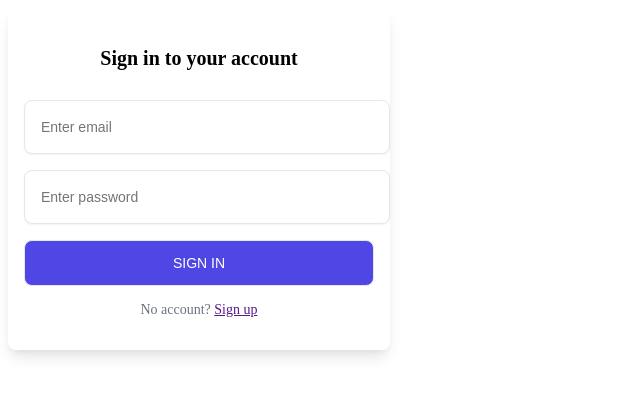
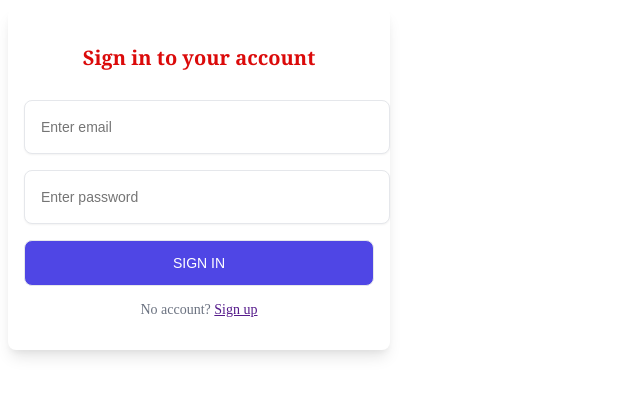
Before and after one commit to LuDev01/PruebaSignIn, a plain HTML site: page index.html in a window 1280 px wide. Shown: the whole page, without its empty margins (0-640 px from the left). Drawn offline with Linux system fonts and the light colour scheme.

Commit message:
Añadiendo cambios

```diff
--- a/style.css
+++ b/style.css
@@ -12,7 +12,8 @@
     line-height: 1.75rem;
     font-weight: 600;
     text-align: center;
-    color: #000;
+    color: #db0a0a;
+    font-family: Georgia, 'Times New Roman', Times, serif;
   }
 
   .input-container {
```
